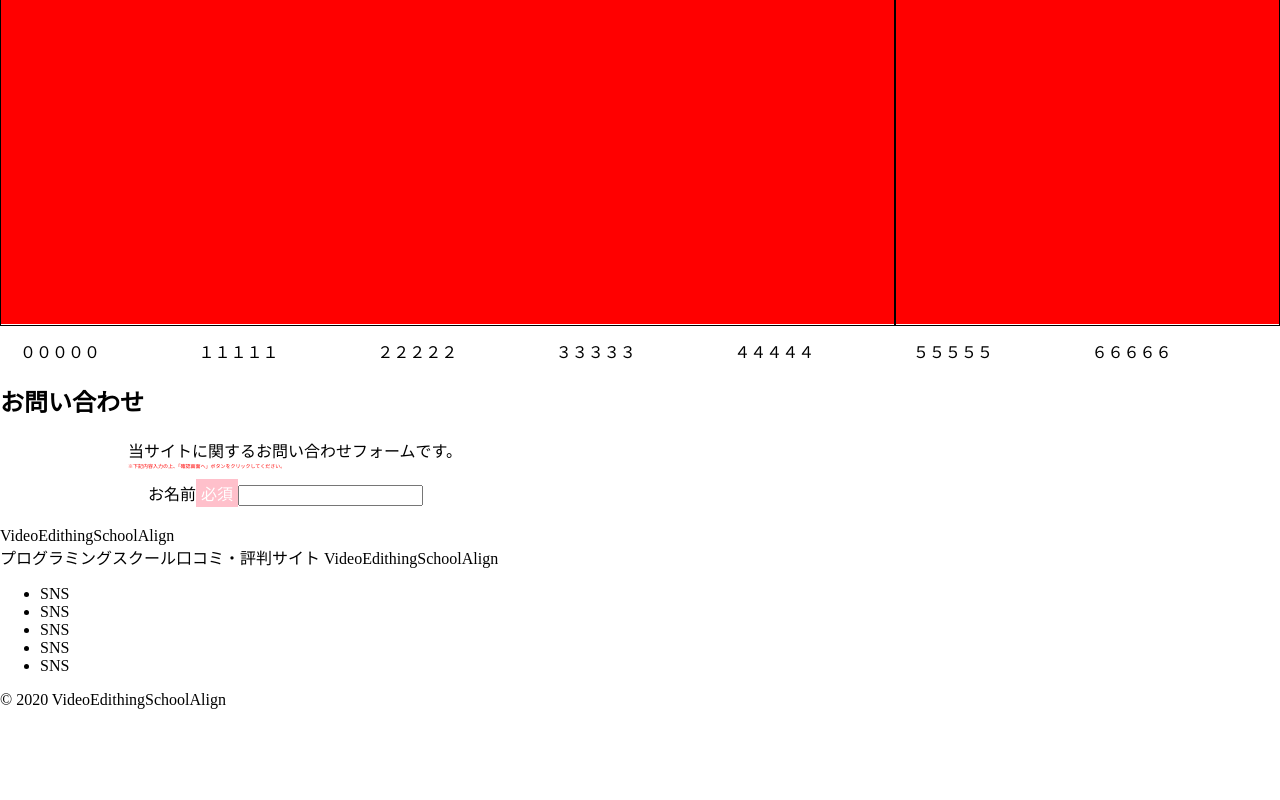
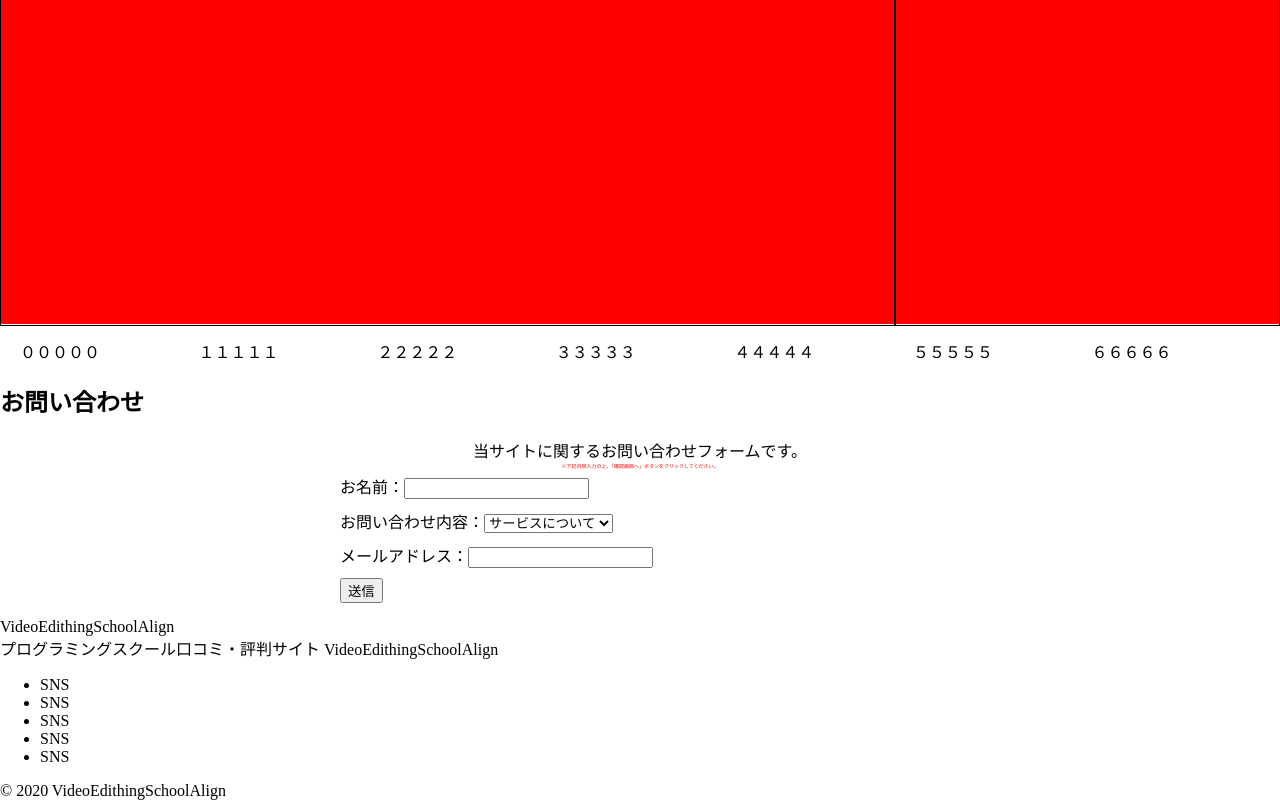
Before and after one commit to kantashimizu/VideoEditingSchoolAlign, a Nuxt app: page / in a window 1280 px wide. Shown: the part 899-1699 px from the top of the page. Before the commit the page ends 1608 px from the top, so only its background shows below. Built offline with nearby package versions, Linux system fonts and the light colour scheme.

Commit message:
add_table

```diff
--- a/pages/index.vue
+++ b/pages/index.vue
@@ -27,14 +27,23 @@ section.home
     a.slidercontent(href="1") ６６６６６
   h2 お問い合わせ
   div.contact
-    div.contact-menu
+    div.contact-table
       p 当サイトに関するお問い合わせフォームです。
-      form
+      form(action="" method="")
         p.font-5.text-red ※下記内容入力の上、「確認画面へ」ボタンをクリックしてください。
-        div#name
-          label お名前
-          span 必須
-          input
+        div#contact-name
+          label(for='name') お名前：
+          input(type='text' name='name')
+        div#contact-name
+          label(for='name') お問い合わせ内容：
+          select(name="item")
+            option(value='service') サービスについて
+            option(value='other') その他
+        div#contact-name
+          label(for='mail') メールアドレス：
+          input(type='email' name='email')
+        div#contact-name
+          input.text-right(type='submit' value='送信')
 
 
   p VideoEdithingSchoolAlign
@@ -103,25 +112,22 @@ a:link,a:visited,a:hover,a:active
   border: solid 1px #000
 .contact
   width: 100%
-  .contact-menu
+  text-align: center
+  .contact-table
     border-radius: 5px solid #000
-    width: 80%
+    width: 50%
     margin: 10px auto
   .font-5
     font-size: 5px
   .text-red
     color: red
 input
-#name
+#contact-name
   order-radius: 3px
-  padding: 10px 20px
-span
-  color: #fff
-  background-color: pink
-  display: inline-block
-  padding: 2px 5px
-  font-size: 1rem
-
+  padding: 5px 20px
+  text-align: left
+  .text-right
+    text-align: right
 </style>
 
 
```
